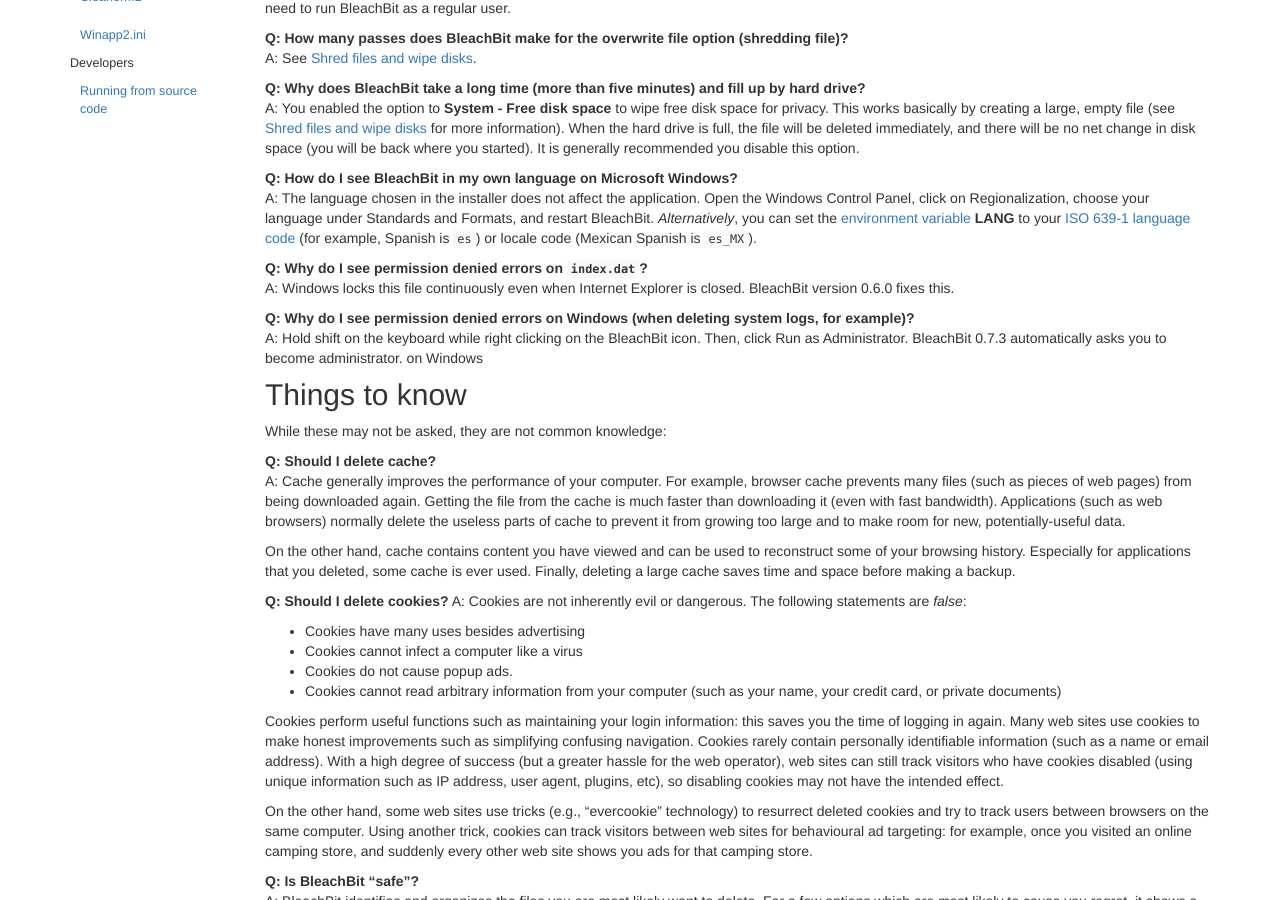
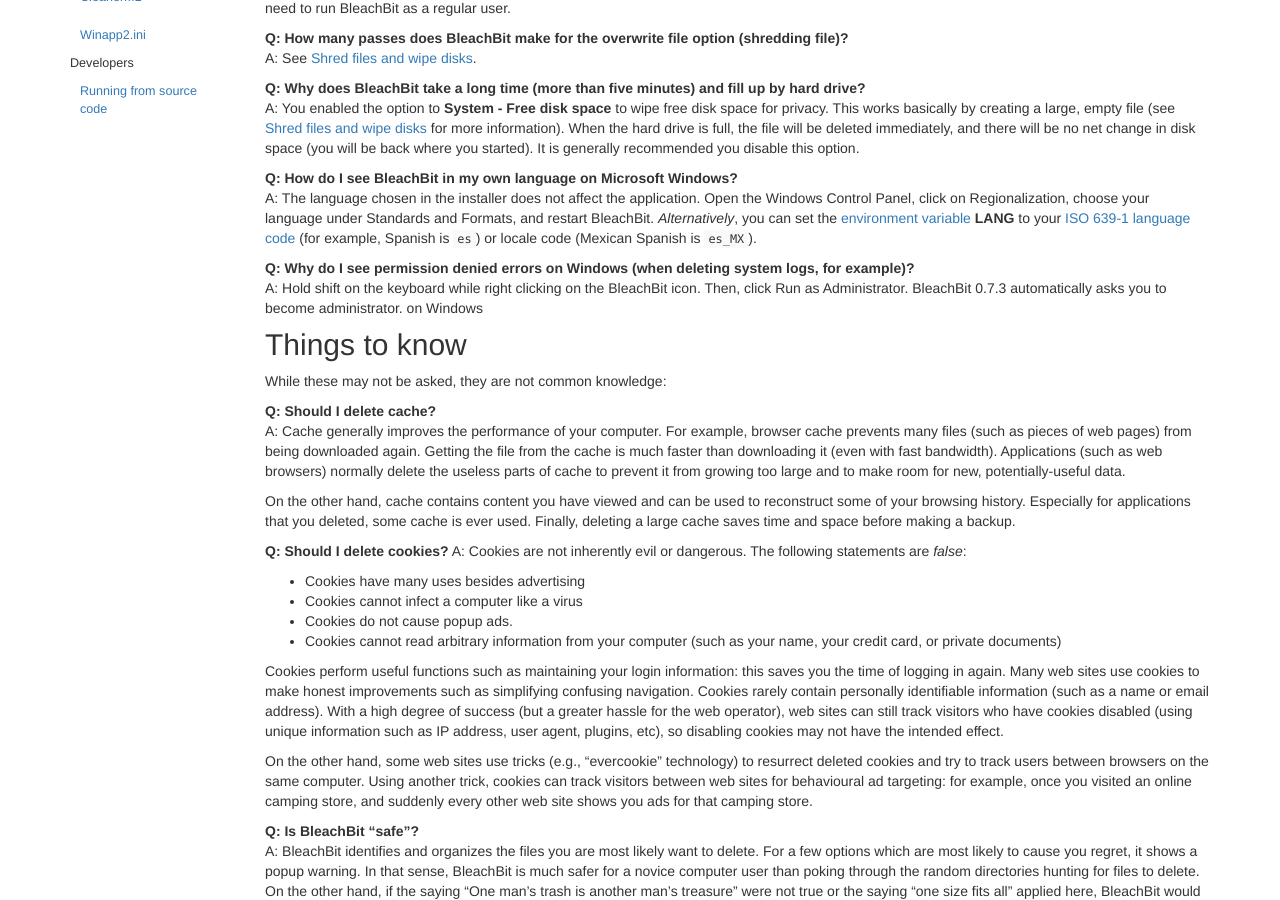
Before and after one commit to bleachbit/docs, a Jekyll site: the page built from _posts/2015-09-25-frequently-asked-questions.md, in a window 1280 px wide and 900 px high, scrolled down 470 px. Built offline with Jekyll 4.4.1, drawn with Linux system fonts in a browser that asks for light colours; Markdown is read by kramdown in place of the engine named in the settings.

Commit message:
Remove obsolete notice about index.dat
http://bleachbit.blogspot.com/2009/08/bleachbit-
cleaner-060-released.html

````diff
--- a/_posts/2015-09-25-frequently-asked-questions.md
+++ b/_posts/2015-09-25-frequently-asked-questions.md
@@ -31,8 +31,6 @@
 **Q: How do I see BleachBit in my own language on Microsoft Windows?**
 A: The language chosen in the installer does not affect the application. Open the Windows Control Panel, click on Regionalization, choose your language under Standards and Formats, and restart BleachBit. _Alternatively_, you can set the [environment variable](http://support.microsoft.com/kb/310519) **LANG** to your [ISO 639-1 language code](http://en.wikipedia.org/wiki/List_of_ISO_639-1_codes) (for example, Spanish is ```es```) or locale code (Mexican Spanish is ```es_MX```).
 
-**Q: Why do I see permission denied errors on ```index.dat```?**
-A: Windows locks this file continuously even when Internet Explorer is closed. BleachBit version 0.6.0 fixes this.
 
 **Q: Why do I see permission denied errors on Windows (when deleting system logs, for example)?**
 A: Hold shift on the keyboard while right clicking on the BleachBit icon. Then, click Run as Administrator. BleachBit 0.7.3 automatically asks you to become administrator. on Windows
````
